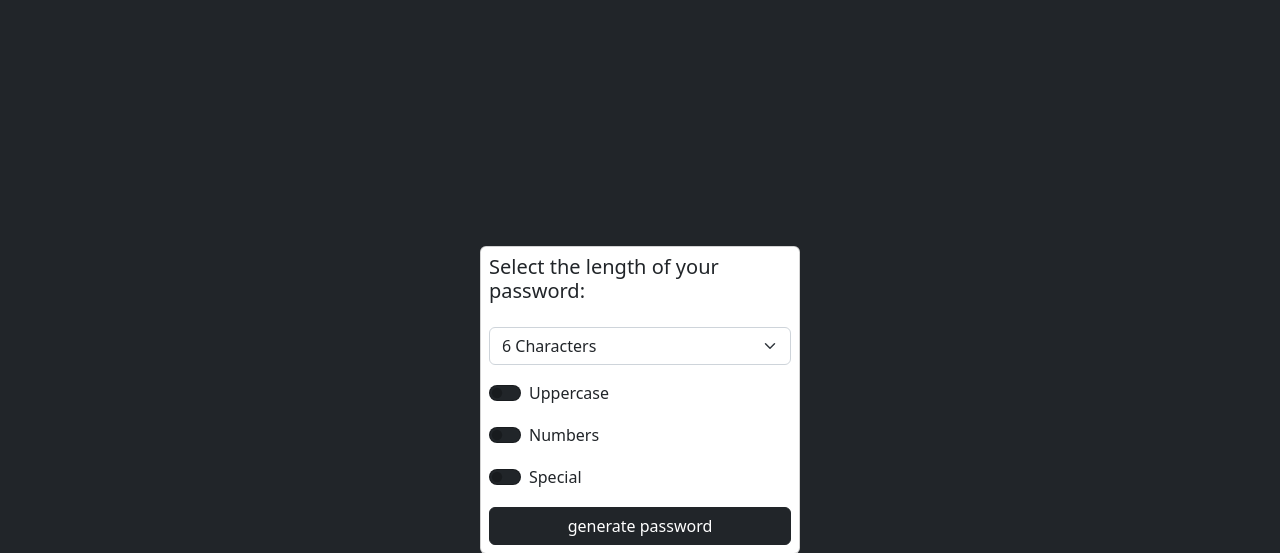
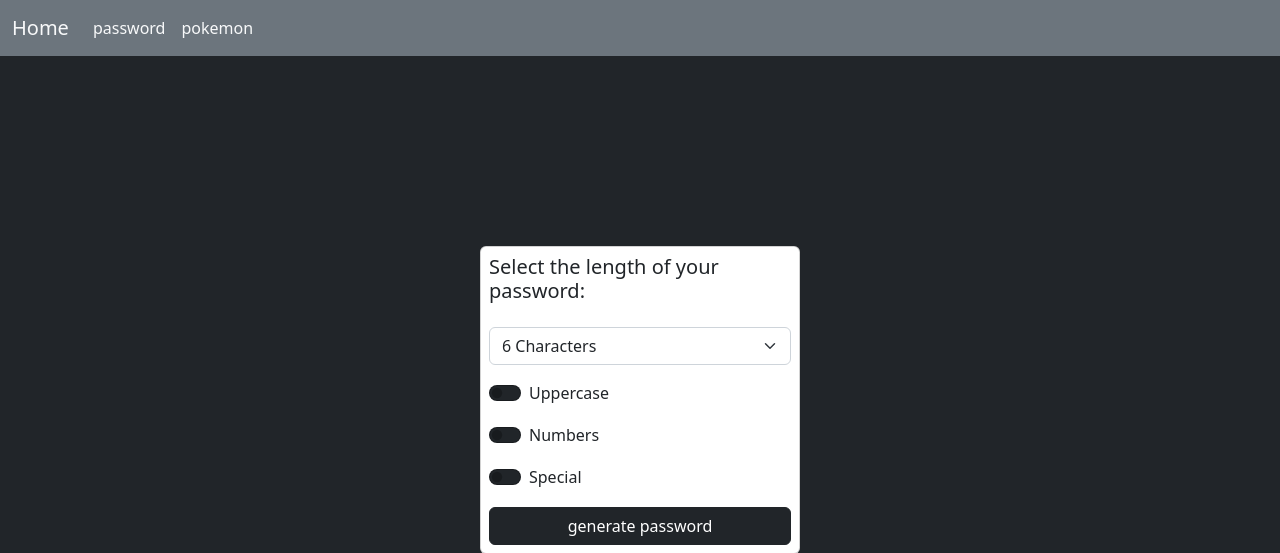
Before and after one commit to hateVtubers/generator-password, a Django app: page / in a window 1280 px wide. Shown: the top 553 px of the page. Run offline with Django 4.2, Linux system fonts and the light colour scheme.

Commit message:
add: layout

```diff
--- /dev/null
+++ b/generator/templates/components/layout.html
@@ -0,0 +1,44 @@
+<!DOCTYPE html>
+<html lang="en">
+  <head>
+    <meta charset="UTF-8" />
+    <meta http-equiv="X-UA-Compatible" content="IE=edge" />
+    <meta name="viewport" content="width=device-width, initial-scale=1.0" />
+    <title>password</title>
+    <link
+      href="https://cdn.jsdelivr.net/npm/bootstrap@5.2.0-beta1/dist/css/bootstrap.min.css"
+      rel="stylesheet"
+      integrity="sha384-0evHe/X+R7YkIZDRvuzKMRqM+OrBnVFBL6DOitfPri4tjfHxaWutUpFmBp4vmVor"
+      crossorigin="anonymous"
+    />
+    <script
+      src="https://cdn.jsdelivr.net/npm/bootstrap@5.2.0-beta1/dist/js/bootstrap.bundle.min.js"
+      integrity="sha384-pprn3073KE6tl6bjs2QrFaJGz5/SUsLqktiwsUTF55Jfv3qYSDhgCecCxMW52nD2"
+      crossorigin="anonymous"
+    ></script>
+  </head>
+  <body class="bg-dark">
+    <nav class="navbar navbar-expand-lg bg-secondary">
+      <div class="container-fluid">
+        <a class="navbar-brand text-light" href="/">Home</a>
+        <button
+          class="navbar-toggler"
+          type="button"
+        >
+          <span class="navbar-toggler-icon"></span>
+        </button>
+        <div class="collapse navbar-collapse" id="navbarNav">
+          <ul class="navbar-nav">
+            <li class="nav-item">
+              <a class="nav-link text-light" href="/password">password</a>
+            </li>
+            <li class="nav-item">
+              <a class="nav-link text-light" href="/pokemon">pokemon</a>
+            </li>
+          </ul>
+        </div>
+      </div>
+    </nav>
+    {% block content %} {% endblock %}
+  </body>
+</html>
--- a/generator/templates/components/navbar.html
+++ /dev/null
@@ -1,6 +0,0 @@
-<nav>
-    <ul>
-        <li></li>
-        <li></li>
-    </ul>
-</nav>
--- a/generator/templates/pages/index.html
+++ b/generator/templates/pages/index.html
@@ -1,24 +1,11 @@
-<!DOCTYPE html>
-<html lang="en">
-  <head>
-    <meta charset="UTF-8" />
-    <meta http-equiv="X-UA-Compatible" content="IE=edge" />
-    <meta name="viewport" content="width=device-width, initial-scale=1.0" />
-    <title>Document</title>
-    <link
-      href="https://cdn.jsdelivr.net/npm/bootstrap@5.2.0-beta1/dist/css/bootstrap.min.css"
-      rel="stylesheet"
-      integrity="sha384-0evHe/X+R7YkIZDRvuzKMRqM+OrBnVFBL6DOitfPri4tjfHxaWutUpFmBp4vmVor"
-      crossorigin="anonymous"
-    />
-    <script
-      src="https://cdn.jsdelivr.net/npm/bootstrap@5.2.0-beta1/dist/js/bootstrap.bundle.min.js"
-      integrity="sha384-pprn3073KE6tl6bjs2QrFaJGz5/SUsLqktiwsUTF55Jfv3qYSDhgCecCxMW52nD2"
-      crossorigin="anonymous"
-    ></script>
-  </head>
-  <body class="bg-dark">
-    <form action="/password" class="card mx-auto position-absolute top-50 start-50 translate-middle p-2 d-grid gap-3" style="width: 20rem;">
+{% extends 'components/layout.html' %}
+
+{% block content %}
+<form
+  action="/password"
+  class="card mx-auto position-absolute top-50 start-50 translate-middle p-2 d-grid gap-3"
+  style="width: 20rem"
+>
   <label for="length"><h5>Select the length of your password:</h5></label>
   <select name="length" class="form-select" id="length">
     <option value="6">6 Characters</option>
--- /dev/null
+++ b/generator/templates/pages/pokedex.html
@@ -0,0 +1,5 @@
+{% extends 'components/layout.html' %}
+
+{% block content %}
+<p>pokedex</p>
+{% endblock %}
--- a/generator/views.py
+++ b/generator/views.py
@@ -2,6 +2,7 @@ from django.shortcuts import render
 from django.http import HttpResponse
 import string
 import random
+import requests
 
 # Create your views here.
 def home(request):
@@ -25,9 +26,20 @@ def password(request):
 
     passwordString = [str(random.choice(characters)) for _ in range(lenght)]
 
-    # for _ in range(lenght):
-    #     passwordString += random.choice(characters)
-
     print(characters)
 
     return render(request, 'pages/password.html', { 'password': ''.join(passwordString) })
+
+def pokedex(request):
+    pokemonId = request.GET.get('pokemon')
+    endpoint = f'https://pokeapi.co/api/v2/pokemon/{pokemonId}'
+    res = requests.get(endpoint)
+    pokemon = res.json()
+    images = pokemon['sprites']
+
+    print(images)
+
+    return render(request, 'pages/pokedex.html', { pokemon: 'a' })
+
+def pokemon(request):
+    return render(request, 'pages/pokemon.html')
--- a/password_generator/urls.py
+++ b/password_generator/urls.py
@@ -15,9 +15,11 @@ Including another URLconf
 """
 #from django.contrib import admin
 from django.urls import path
-from generator.views import home, password
+from generator.views import home, password, pokedex, pokemon
 
 urlpatterns = [
     path('', home, name='home'),
     path('password', password, name='password'),
+    path('pokemon', pokemon),
+    path('pokedex', pokedex, name='pokedex'),
 ]
```
Also changed, not shown: other parts of generator/templates/pages/index.html (+22 -9 lines), generator/templates/pages/password.html (+10 -26 lines), generator/templates/pages/pokemon.html (added, +16 -0 lines). Lines whose indentation alone changed are shown as unchanged.
